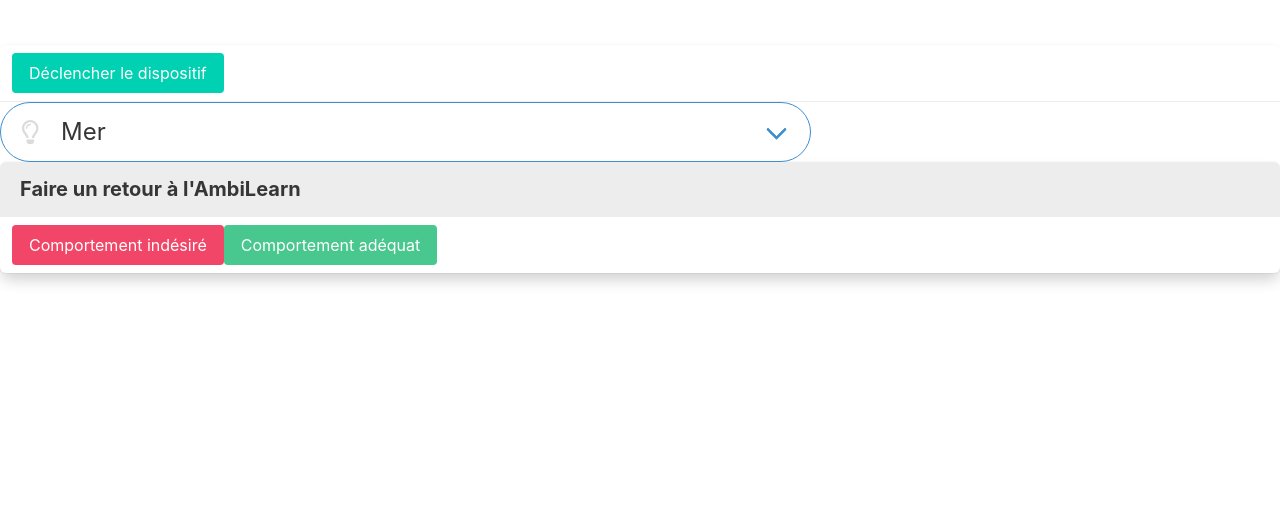
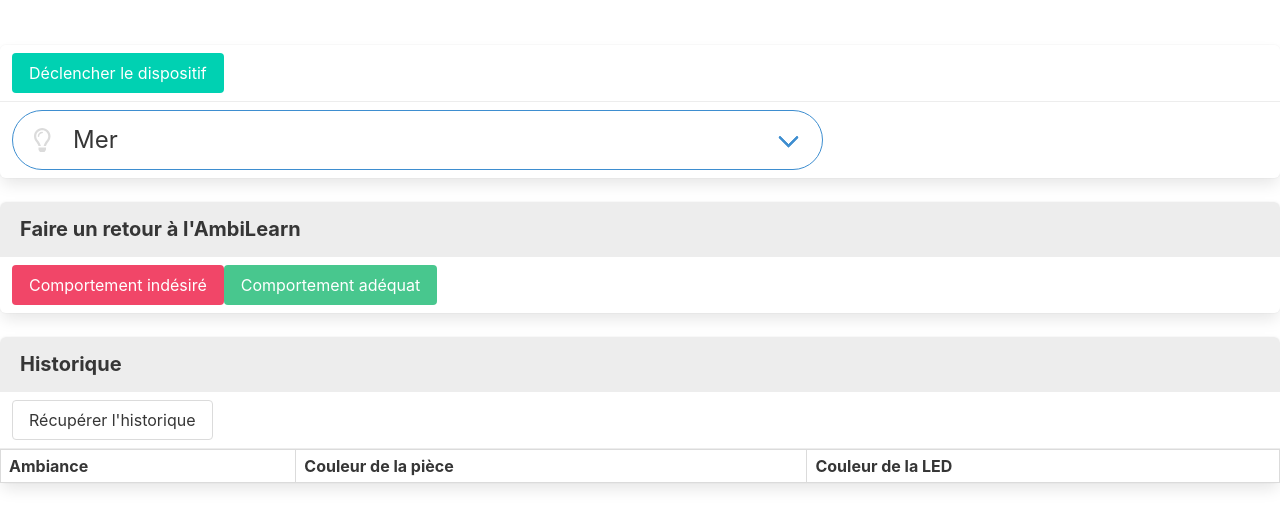
Before and after one commit to BruJu/SmartEnvArduino, a website: page interface.html in a window 1280 px wide. Shown: the part 116-644 px from the top of the page. Drawn offline with nearby package versions, Linux system fonts and the light colour scheme.

Commit message:
Tableau dans l'interface

```diff
--- a/interface.html
+++ b/interface.html
@@ -10,7 +10,7 @@
 </head>
 
 <body>
-  <section class="section">
+  <div class="section">
     <div class="container">
       <h1 class="title">
         AmbiLearn
@@ -19,11 +19,12 @@
         L'&eacute;clairage d'ambiance qui apprend &agrave; s'adapter !
       </p>
     </div>
-  </section>
-  <section class="panel">
+  </div>
+  <div class="panel">
     <div class="panel-block">
       <button class="button is-primary" onclick="trigger()">Déclencher le dispositif</button>
     </div>
+    <div class="panel-block">
       <div class="control has-icons-left">
         <div class="select is-rounded is-info is-large">
           <select name="ambiance" id="ambiance" onchange="changeAmbiance();">
@@ -38,6 +39,8 @@
           </span>
         </div>
       </div>
+    </div>
+  </div>
   <div class="panel">
     <div class="panel-heading">Faire un retour &agrave; l'AmbiLearn</div>
     <div class="panel-block">
@@ -45,9 +48,27 @@
       <button class="button is-success" onclick="feedback(1)">Comportement ad&eacute;quat</button>
     </div>
   </div>
-  </section>
-  <script src="https://code.jquery.com/jquery-3.4.1.min.js"
-    integrity="sha256-CSXorXvZcTkaix6Yvo6HppcZGetbYMGWSFlBw8HfCJo=" crossorigin="anonymous">
+  <div class="panel">
+    <div class="panel-heading">Historique</div>
+    <div class="panel-block">
+      <button class="button">R&eacute;cup&eacute;rer l'historique</button>
+    </div>
+    <div class="panel_block">
+      <table class="table is-bordered is-striped is-narrow is-hoverable is-fullwidth">
+        <thead>
+          <tr>
+            <th>Ambiance</th>
+            <th>Couleur de la pi&egrave;ce</th>
+            <th>Couleur de la LED</th>
+          </tr>
+        </thead>
+        <tbody>
+        </tbody>
+      </table>
+    </div>
+  </div>
+  <script src="https://code.jquery.com/jquery-3.4.1.min.js" integrity="sha256-CSXorXvZcTkaix6Yvo6HppcZGetbYMGWSFlBw8HfCJo="
+    crossorigin="anonymous">
     </script>
   <script src="communication.js"></script>
 </body>
```
Lines whose indentation alone changed are shown as unchanged.
